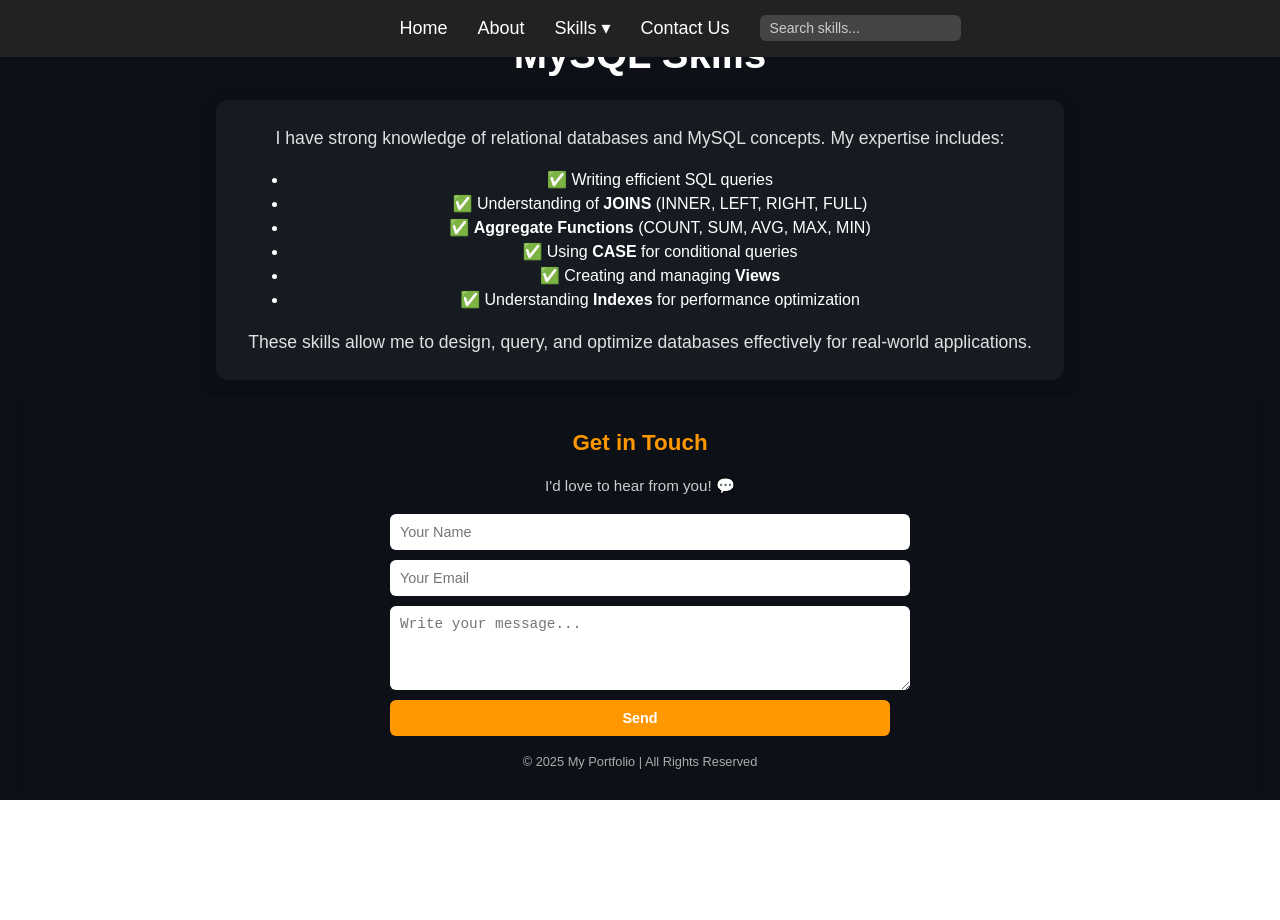
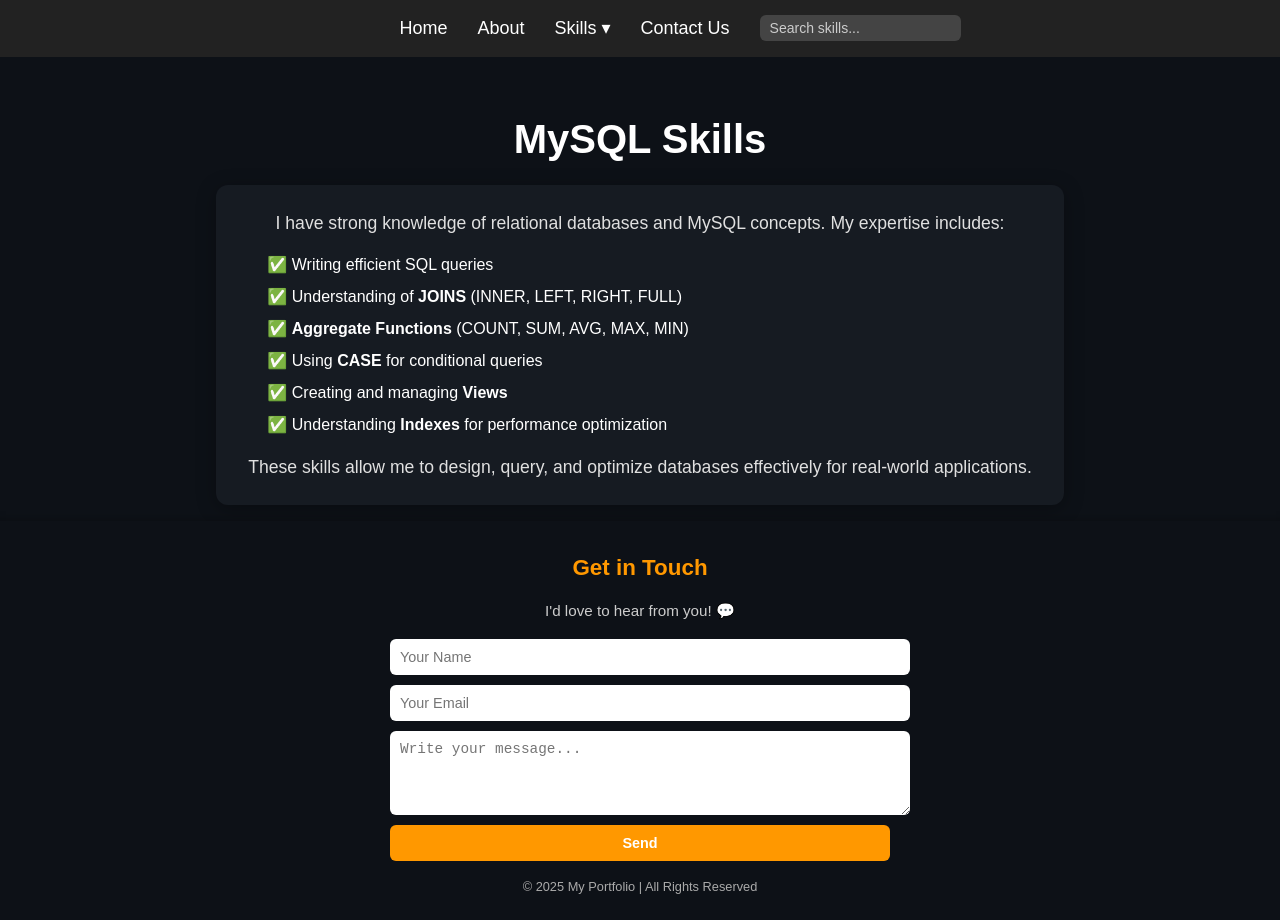
Before and after one commit to AnimeshTaff/updateskills, a React (Vite) app in the folder portfolio/: page /MySQL in a window 1280 px wide. Before the commit the page ends 800 px from the top, so only its background shows below. Built offline with nearby package versions, Linux system fonts and the light colour scheme.

Commit message:
css are get fixed in skills

```diff
--- a/portfolio/src/pages/Home.css
+++ b/portfolio/src/pages/Home.css
@@ -80,10 +80,11 @@ html, body {
   flex-direction: column;
   justify-content: center;
   align-items: center;
-  padding: 40px 20px;
+  padding: 20px 20px;
   background: #121212;
   color: #fff;
   font-family: "Poppins", sans-serif;
+  padding-top: 72px;
 }
 
 .contact-container h2 {
--- a/portfolio/src/pages/skills/Skill.css
+++ b/portfolio/src/pages/skills/Skill.css
@@ -20,7 +20,7 @@ body, html {
   justify-content: center;
   align-items: center;
   text-align: center;
-  padding: 2rem;
+  padding-top: 210px;
   box-sizing: border-box;
 }
 
@@ -41,7 +41,7 @@ body, html {
 
 /* Description Box */
 .skill-description {
-  max-width: 850px;
+  max-width: 980px;
   background-color: #161b22; /* different from main background */
   padding: 1.5rem 2rem;
   border-radius: 12px;
@@ -54,6 +54,19 @@ body, html {
   color: #e0e0e0;
   margin: 0;
 }
+
+.skill-description ul {
+  list-style: none;          /* Removes default bullets */
+  padding-left: 1.2rem;      /* Add left padding for custom checkmarks */
+  text-align: left;          /* Align list text to left */
+  margin-top: 1rem;
+  margin-bottom: 1rem;
+}
+
+.skill-description li {
+  margin-bottom: 0.5rem;     /* Spacing between items */
+}
+
 
 /* Fade In Animation */
 @keyframes fadeIn {
```
